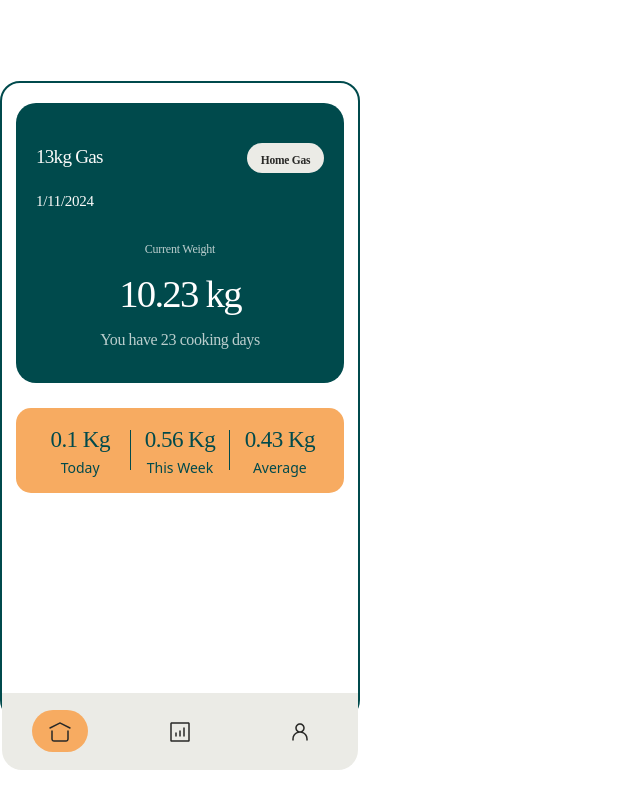
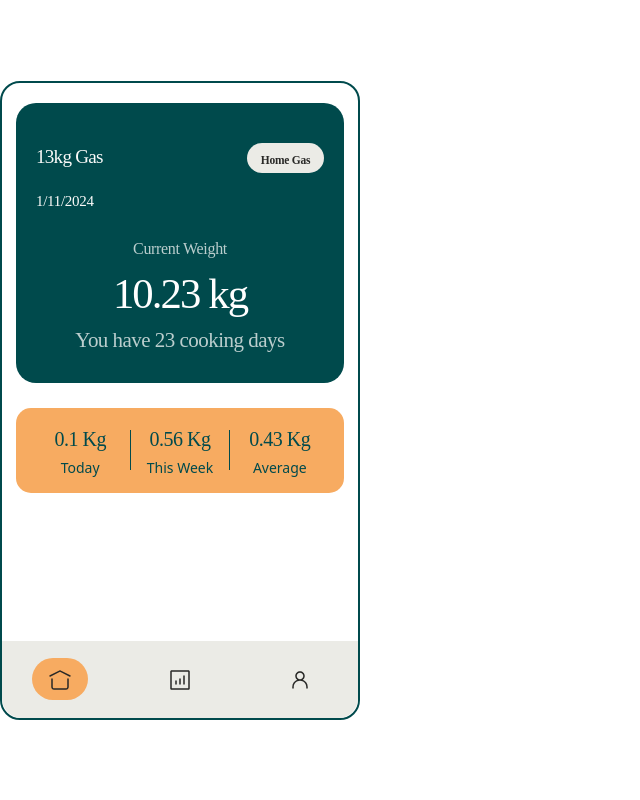
Before and after one commit to sirrotich/my.matx.africa, a React (Vite) app: page / in a window 1280 px wide. Shown: the whole page, without its empty margins (0-640 px from the left). Built offline with nearby package versions, Linux system fonts and the light colour scheme; sample sign-in values are in the browser's storage.

Commit message:
Update Home.css

```diff
--- a/src/styles/Home.css
+++ b/src/styles/Home.css
@@ -4,9 +4,8 @@
   padding: 0;
   box-sizing: border-box;
 }
-  *,
-*::before,
-*::after {
+
+*, *::before, *::after {
   box-sizing: border-box;
 }
 
@@ -27,28 +26,20 @@
   height: 639px;
   gap: 0px;
   border-radius: 20px;
-    border: 10px;
-    opacity: 0px;
   border: 2px solid var(--Colors-Brand-Primary-100, #004A4C);
 }
-  .main-top-card{
+
+/* Main top card with minimum height */
+.main-top-card {
   background-color: #004A4C;
   padding: 0 20px;
   gap: 0px;
-    opacity: 0px;
   background: var(--surface-surface-primary-100, #004A4C);
-
   border: 2px 0px 0px 0px;
   border-radius: 20px;
-    opacity: 0px;
   width: 328px;
-    height: 300px;
-    top: 318px;
-    left: 346px;
-    gap: 0px;
-    opacity: 0px;
-    angle: 180 deg;
-
+  min-height: 280px; /* Ensure a minimum height of 300px */
+  margin-bottom: 5px;
 }
 
 .home-gas-data {
@@ -94,7 +85,6 @@
   text-align: left;
   color: var(--text-text-neutral-9, #292927);
   top: 10px;
-
 }
 
 .todays-date {
@@ -118,39 +108,40 @@
   color: white;
 }
 
-
 .current-weight-text {
   font-family: Bai Jamjuree;
-    font-size: 12px;
+  font-size: 16px;
   font-weight: 500;
   line-height: 18px;
   letter-spacing: -0.02em;
   text-align: center;
   color: var(--text-text-neutral-05, #FAFAF9);
   opacity: 0.75;
-
-
+  margin-top: 30px;
 }
 
 .current-weight-kgs {
   font-family: Bai Jamjuree;
-    font-size: 38.74px;
+  font-size: 42.74px;
   font-weight: 500;
   line-height: 46.48px;
   letter-spacing: -0.045em;
   text-align: center;
+  margin-top: 5px;
 
 }
 
 .days-remaining {
   font-family: Bai Jamjuree;
-    font-size: 16px;
+  font-size: 21px;
   font-weight: 500;
   line-height: 24px;
   letter-spacing: -0.025em;
   text-align: center;
   color: var(--text-text-neutral-05, #FAFAF9);
   opacity: 0.75;
+  margin-top: 10px;
+
 }
 
 /* Responsive analytic section */
@@ -162,7 +153,7 @@
   width: 100%;
   padding: 15px;
   background: rgba(247, 171, 97, 1);
-    margin-top: 20px;
+  margin-top: 20px; /* Ensure space from the card */
   margin-left: 5px;
   margin-right: 5px;
   border-radius: 15px;
@@ -173,7 +164,6 @@
   left: 18px;
   gap: 0px;
   opacity: 0px;
-
 }
 
 .hometoday, .homeweek, .homeaverage {
@@ -182,19 +172,20 @@
   flex-direction: column;
   text-align: center;
   color: var(--text-text-primary-100, #004A4C);
-
 }
 
 .sizing {
   font-family: Bai Jamjuree;
-    font-size: 23.08px;
+  font-size: 20px;
   font-weight: 500;
   line-height: 34.62px;
   letter-spacing: -0.025em;
   text-align: center;
+  color: var(--text-text-primary-100, #004A4C);
+}
 
-    color: var(--text-text-primary-100, #004A4C);
-
+.highlight {
+  font-size: 14px;
 }
 
 .navigation-home {
@@ -206,7 +197,7 @@
   border: 2px 0px 0px 0px;
   opacity: 0px;
   background: var(--surface-surface-neutral-2, #EBEBE6);
-  margin-top: 200px;
+  margin-top: 148px;
   width: 356px;
   display: flex;
   flex-direction: row;
@@ -214,35 +205,25 @@
   justify-content: space-between;
   border-radius: 0 0 20px 20px;
   padding: 30px;
-
 }
 
 .nav-item {
   border-radius: 9999px; /* or 50px - both will work */
   padding: 8px 16px;
   transition: background-color 0.2s ease;
-
 }
 
 .nav-item.active {
   background-color: var(--surface-surface-secondary-100, #F7AB61);
-    /* width: 45px;
-    height: 45px; */
-
 }
-
-
 
 /* small screens */
 @media screen and (max-width: 480px) {
-
-
-  .home-container{
+  .home-container {
     border: none;
     margin-top: -60px;
+  }
 
-
-  }
   .bottom-nav {
     position: fixed;
     bottom: 0;
@@ -265,32 +246,28 @@
     background: #EBEBE6;
     box-sizing: border-box;
   }
-
-
 }
 
 /* Mobile styles */
 @media (max-width: 480px) {
-
   .main-top-card {
     max-width: 90vw; /* Slightly narrower on tablets */
     height: 240px;
     padding: 0 20px; /* More padding on tablets */
   }
 
-
+  .home-analytic {
+    max-width: 90vw; /* Slightly narrower on tablets */
+  }
 }
 
 /* Tablet styles */
 @media (min-width: 768px) {
-
   .main-top-card {
     max-width: 90vw; /* Slightly narrower on tablets */
     height: 260px;
     padding: 0 20px; /* More padding on tablets */
   }
-
-
 }
 
 /* Desktop styles */
@@ -302,6 +279,4 @@
   }
 
   /* Bottom navigation */
-
-
 }
```
Lines whose indentation alone changed are shown as unchanged.
